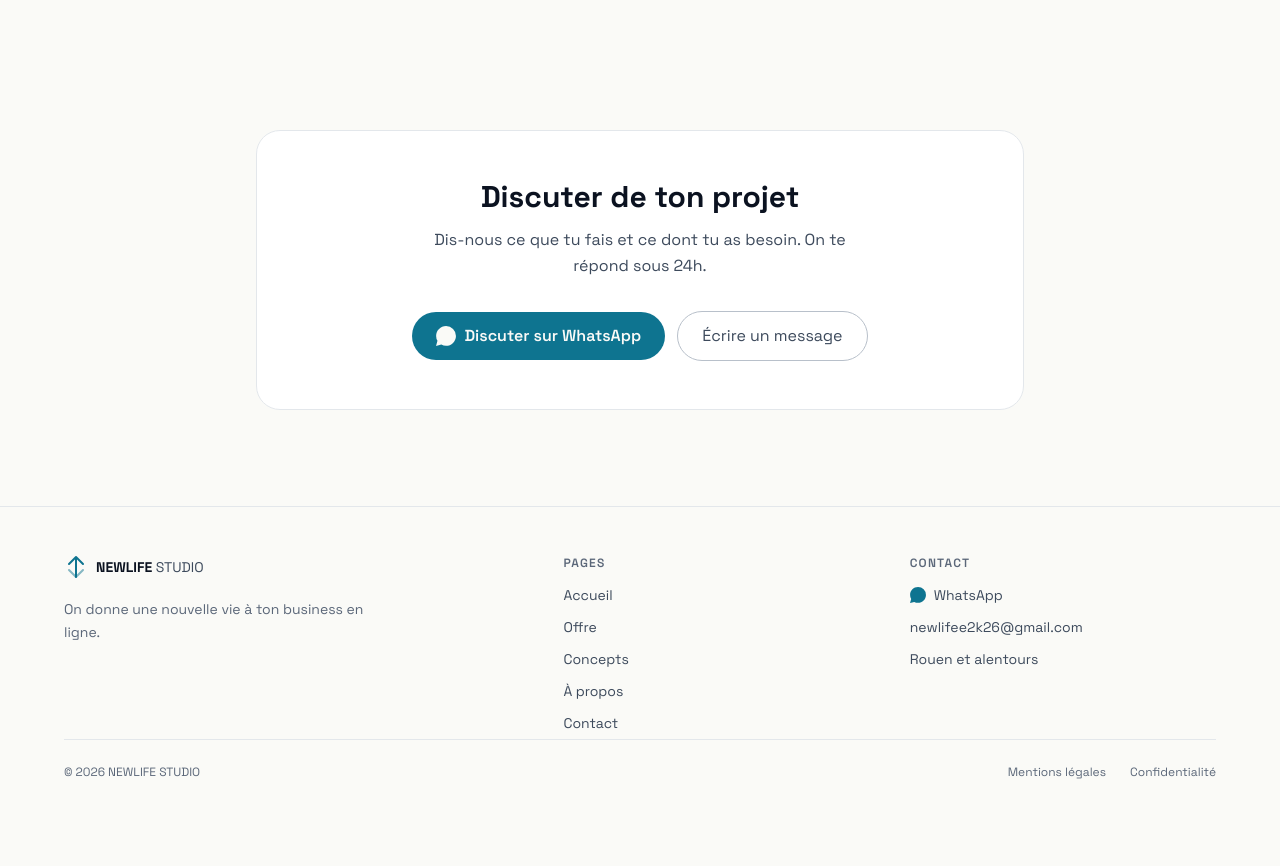
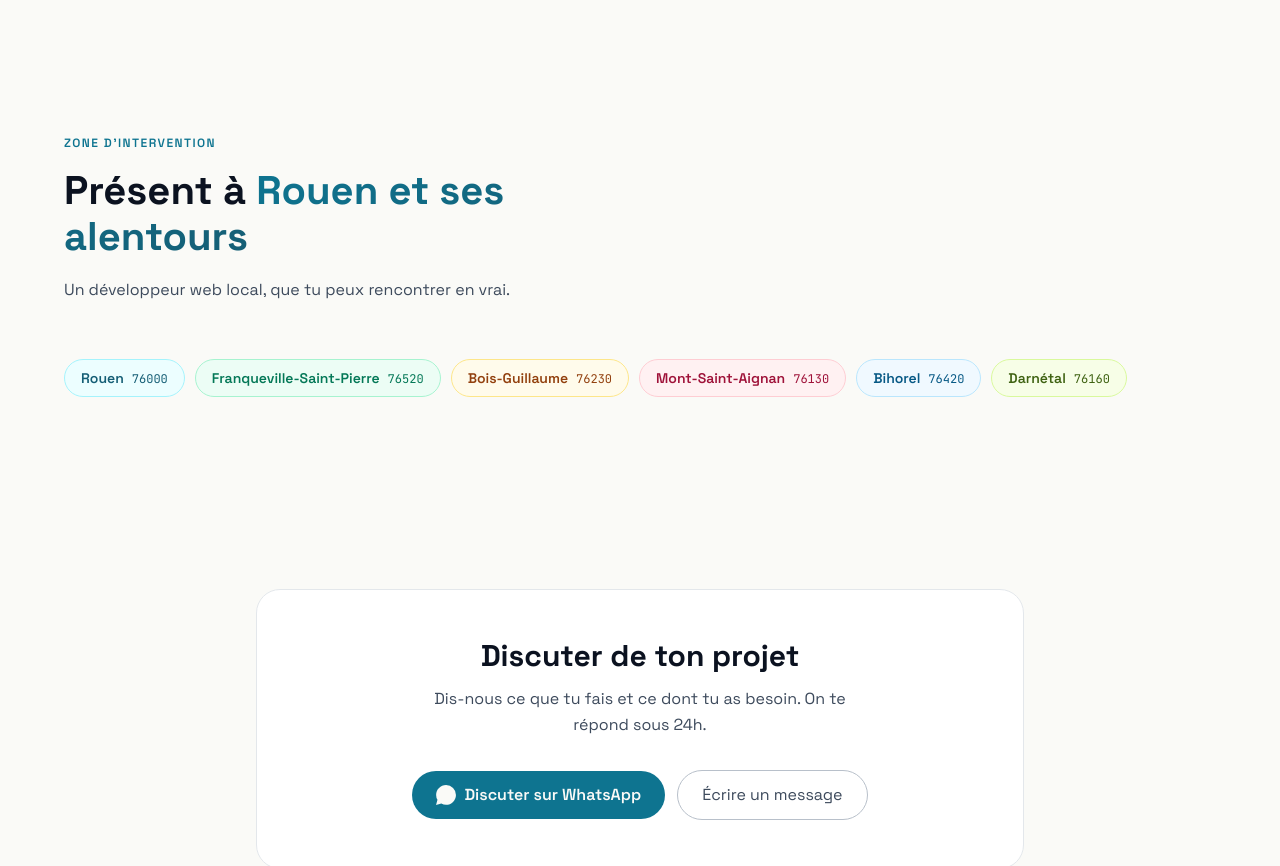
Before and after one commit to watteeuxi-coder/newlife-studio, a Next.js app: page / in a window 1280 px wide. Shown: the part 2920-3786 px from the top of the page. Before the commit the page ends 3740 px from the top, so only its background shows below. Built offline with nearby package versions, Linux system fonts and the light colour scheme; no server answers.

Commit message:
feat: section « Présent à Rouen et ses alentours » et zones desservies dans le footer
Co-Authored-By: Claude Opus 5.5 <noreply@anthropic.com>

```diff
--- a/app/page.tsx
+++ b/app/page.tsx
@@ -2,6 +2,7 @@ import Hero from '@/components/sections/Hero'
 import PourQui from '@/components/sections/PourQui'
 import ConceptsPreview from '@/components/sections/ConceptsPreview'
 import Process from '@/components/sections/Process'
+import Zones from '@/components/sections/Zones'
 
 // Le bloc final « Discuter de ton projet » vient du layout (commun à toutes les pages)
 export default function HomePage() {
@@ -11,6 +12,7 @@ export default function HomePage() {
       <PourQui />
       <ConceptsPreview />
       <Process />
+      <Zones />
     </>
   )
 }
--- a/components/layout/Footer.tsx
+++ b/components/layout/Footer.tsx
@@ -1,6 +1,7 @@
 import Link from 'next/link'
 import { waLink, SITE_CONFIG } from '@/lib/config'
 import { PAGES, LEGAL_PAGES } from '@/lib/nav'
+import { ZONES } from '@/lib/zones'
 import WaIcon from '@/components/ui/WaIcon'
 
 const linkClass =
@@ -10,7 +11,7 @@ export default function Footer() {
   return (
     // pb-24 sur mobile : le bouton WhatsApp flottant ne recouvre pas les derniers liens
     <footer className="relative z-[1] border-t border-line pt-12 pb-24 md:pb-10">
-      <div className="wrap grid gap-10 md:grid-cols-[1.5fr_1fr_1fr]">
+      <div className="wrap grid gap-10 md:grid-cols-2 lg:grid-cols-[1.4fr_1fr_1.2fr_1.2fr]">
         <div>
           <Link href="/" className="inline-flex items-center gap-2" aria-label="NEWLIFE STUDIO — Accueil">
             <span className="w-6 h-6 text-accent">
@@ -54,9 +55,17 @@ export default function Footer() {
                 {SITE_CONFIG.email}
               </a>
             </li>
-            <li className="flex items-center min-h-[44px] md:min-h-0 md:py-1.5 text-sm text-text-dim">
-              Rouen et alentours
-            </li>
+          </ul>
+        </div>
+
+        <div>
+          <p className="text-xs font-semibold uppercase tracking-widest text-text-muted mb-2">Zones desservies</p>
+          <ul className="space-y-1.5 md:space-y-0">
+            {ZONES.map((z) => (
+              <li key={z.zip} className="text-sm text-text-dim md:py-1.5">
+                {z.city} <span className="font-mono text-xs text-text-muted">{z.zip}</span>
+              </li>
+            ))}
           </ul>
         </div>
       </div>
--- /dev/null
+++ b/components/sections/Zones.tsx
@@ -0,0 +1,50 @@
+'use client'
+
+import { motion } from 'framer-motion'
+import { useScrollReveal } from '@/hooks/useScrollReveal'
+import { ZONES } from '@/lib/zones'
+
+// Une couleur douce par ville, dans l'ordre (classes complètes pour que Tailwind les génère)
+const TONES = [
+  'bg-pill-cyan-bg border-pill-cyan-line text-pill-cyan-text',
+  'bg-pill-green-bg border-pill-green-line text-pill-green-text',
+  'bg-pill-amber-bg border-pill-amber-line text-pill-amber-text',
+  'bg-pill-rose-bg border-pill-rose-line text-pill-rose-text',
+  'bg-pill-blue-bg border-pill-blue-line text-pill-blue-text',
+  'bg-pill-lime-bg border-pill-lime-line text-pill-lime-text',
+]
+
+export default function Zones() {
+  const [headRef, headVisible] = useScrollReveal()
+
+  return (
+    <section id="zones">
+      <div className="wrap">
+        <motion.div
+          ref={headRef as any}
+          className="section-head"
+          initial={{ opacity: 0, y: 30 }}
+          animate={headVisible ? { opacity: 1, y: 0 } : {}}
+          transition={{ duration: 0.6 }}
+        >
+          <span className="kicker">Zone d&rsquo;intervention</span>
+          <h2>Présent à <span className="grad-text">Rouen et ses alentours</span></h2>
+          <p>Un développeur web local, que tu peux rencontrer en vrai.</p>
+        </motion.div>
+
+        <ul className="flex flex-wrap gap-2.5">
+          {ZONES.map((z, i) => (
+            <li
+              key={z.zip}
+              className={`inline-flex items-baseline gap-2 whitespace-nowrap rounded-full border px-4 py-2 text-sm ${TONES[i % TONES.length]}`}
+            >
+              <span className="font-semibold">{z.city}</span>
+              {/* Pas d'opacité réduite : le texte des pastilles doit garder ≥ 4,5:1 */}
+              <span className="font-mono text-xs">{z.zip}</span>
+            </li>
+          ))}
+        </ul>
+      </div>
+    </section>
+  )
+}
--- /dev/null
+++ b/lib/zones.ts
@@ -0,0 +1,9 @@
+// Villes desservies (fournies par l'utilisateur). Utilisées sur l'accueil (pastilles) et dans le footer.
+export const ZONES = [
+  { city: 'Rouen', zip: '76000' },
+  { city: 'Franqueville-Saint-Pierre', zip: '76520' },
+  { city: 'Bois-Guillaume', zip: '76230' },
+  { city: 'Mont-Saint-Aignan', zip: '76130' },
+  { city: 'Bihorel', zip: '76420' },
+  { city: 'Darnétal', zip: '76160' },
+]
```
